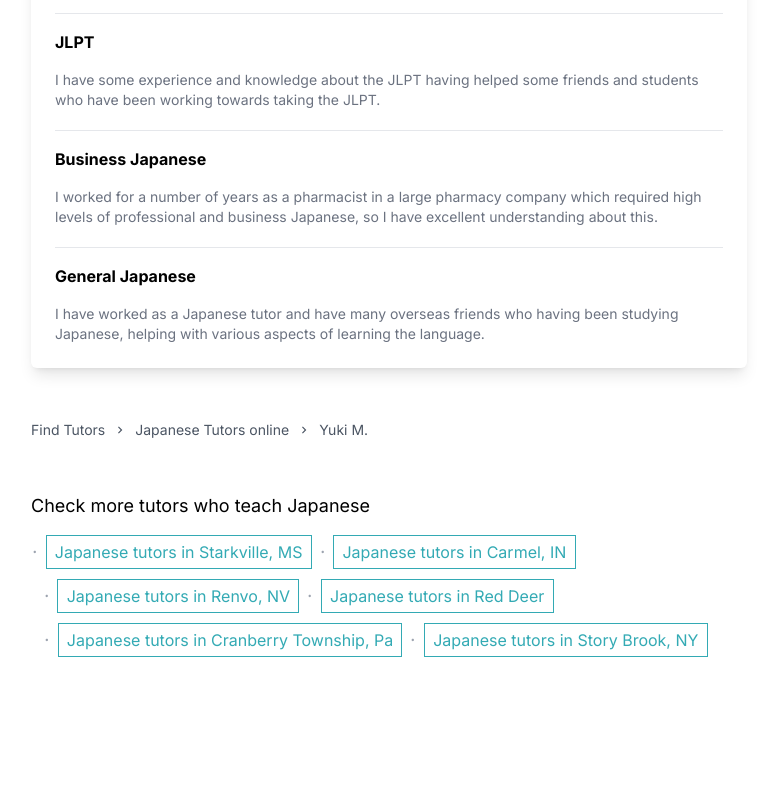
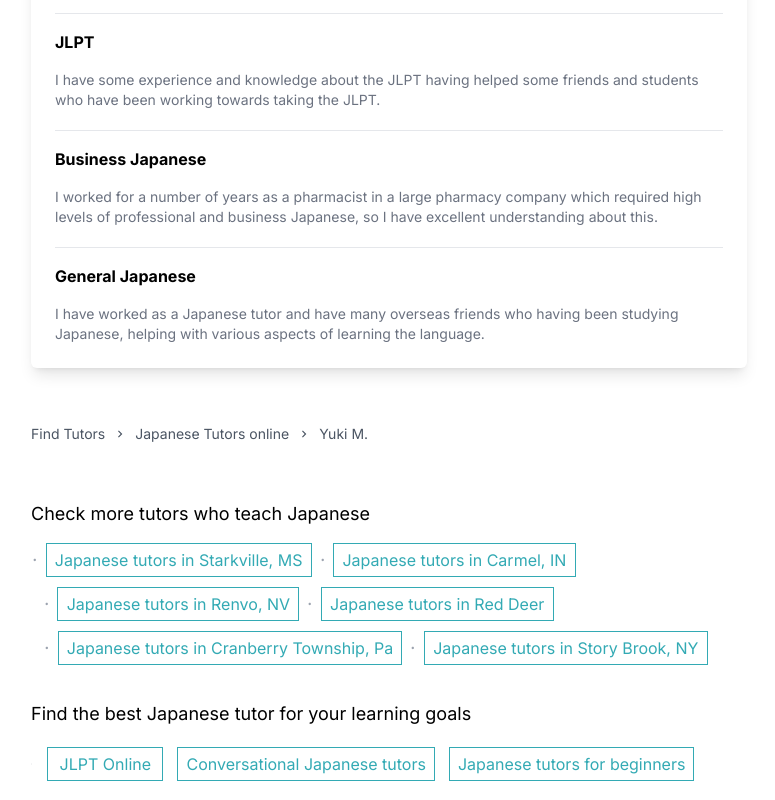
Before and after one commit to mdfaizanahmed786/preply-website, a Next.js app: page / in a window 1280 px wide. Shown: the part 1254-2054 px from the top of the page, without its empty margins (59-834 px from the left). Before the commit the page ends 1930 px from the top, so only its background shows below. Built offline with nearby package versions, Linux system fonts and the light colour scheme.

Commit message:
ui: added goals section

```diff
--- a/components/Button/OutlineButton.tsx
+++ b/components/Button/OutlineButton.tsx
@@ -8,7 +8,7 @@ interface OutlineButton {
 
 const OutlineButton = ({ tutorBtn, text, Icon }: OutlineButton) => {
   return (
-    <div className={`ring-primary ring-1 text-primary ${tutorBtn ? "rounded-xl px-4 py-3" : "px-2 py-1"} cursor-pointer  w-full flex items-center gap-4 justify-center`}>
+    <div className={`ring-primary ring-1 text-primary ${tutorBtn ? "rounded-xl px-4 py-3" : "px-2 py-1"} cursor-pointer  w-full flex items-center gap-4 justify-center whitespace-nowrap`}>
       {Icon && <Icon className="h-6 w-6 mr-2" />}
 
       <p>{text}</p>
--- a/components/MainBody/MainBody.tsx
+++ b/components/MainBody/MainBody.tsx
@@ -6,6 +6,7 @@ import Subjects from './Subjects/Subjects'
 import MoreInstructors from './MoreInstructors/MoreInstructors'
 import AboutTutor from '../HeroSection/AboutTutor'
 import MoreTutors from './MoreTutors/MoreTutors'
+import Goals from './MoreTutors/Goals'
 interface MainBody{}
 
 const MainBody: React.FC<MainBody> = () => {
@@ -13,7 +14,7 @@ const MainBody: React.FC<MainBody> = () => {
     <div className="max-w-[1100px] mx-auto justify-between flex gap-8  ">
     <div className="flex-1">
       <HeroSection />
-      <div className="flex flex-col gap-8">
+      <div className="flex flex-col gap-9">
         <div className="flex flex-col gap-4">
           <Tutor />
           <Resume />
@@ -21,6 +22,7 @@ const MainBody: React.FC<MainBody> = () => {
         </div>
         <MoreInstructors />
         <MoreTutors/>
+        <Goals/>
       </div>
     </div>
     <AboutTutor />
--- /dev/null
+++ b/components/MainBody/MoreTutors/Goals.tsx
@@ -0,0 +1,23 @@
+import OutlineButton from "@/components/Button/OutlineButton";
+import React from "react";
+import { RxDotFilled } from "react-icons/rx";
+
+interface Goals {}
+
+const Goals: React.FC<Goals> = () => {
+  return (
+    <div className="flex flex-col gap-5 items-start">
+      <p className="text-lg">
+        Find the best Japanese tutor for your learning goals
+      </p>
+      <div className="flex gap-4 items-center">
+        <RxDotFilled className="h-2 w-2 text-gray-500" />
+        <OutlineButton tutorBtn={false} text="JLPT Online" />
+        <OutlineButton tutorBtn={false} text="Conversational Japanese tutors" />
+        <OutlineButton tutorBtn={false} text="Japanese tutors for beginners" />
+      </div>
+    </div>
+  );
+};
+
+export default Goals;
```
